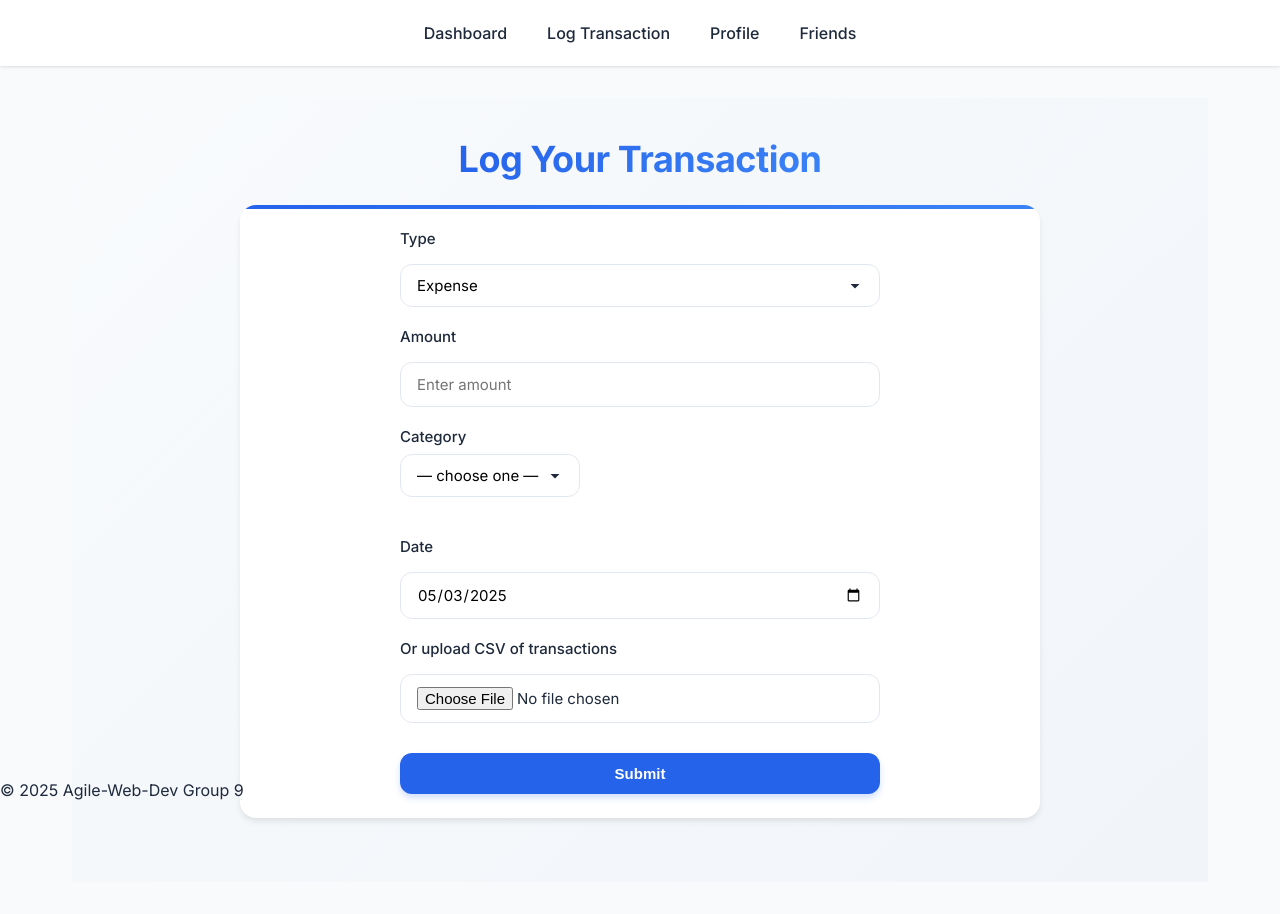
After one commit to blueberryRhyme/FinanceDataAnalytics, a Flask app: page /transactionForm in a window 1280 px wide. The commit adds this page. Run offline with Flask 3, Linux system fonts and the light colour scheme; the visitor is signed in with stand-in values (Sample User, id 1); some libraries are stand-ins or nearby versions.

Commit message:
changed expense model to a more general type - Transaction, which covers all sorta transaction instead of just expense. adapted data getter API to new model. changed and fixed the form for logging transaction.

```diff
--- a/app/forms.py
+++ b/app/forms.py
@@ -1,5 +1,6 @@
 
 from flask_wtf import FlaskForm
+from flask_wtf.file import FileField, FileAllowed
 from wtforms import DecimalField, SelectField, StringField, DateField, SubmitField, PasswordField,BooleanField
 from wtforms.validators import DataRequired, Optional, NumberRange, Email, EqualTo, ValidationError
 from app.models import User
@@ -8,33 +9,105 @@ from app.models import User
 class LogoutForm(FlaskForm):
     submit = SubmitField('Log out')
 
-class ExpenseForm(FlaskForm):
+
+class TransactionForm(FlaskForm):
+    type = SelectField(
+        'Type',
+        choices=[
+            ('expense',  'Expense'),
+            ('income',   'Income'),
+            ('transfer', 'Transfer'),
+        ],
+        validators=[DataRequired("Choose expense, income, or transfer.")]
+    )
+
+    transfer_direction = SelectField(
+        'Transfer Direction',
+        choices=[
+            ('in',  'Incoming (into this account)'),
+            ('out', 'Outgoing (from this account)'),
+        ],
+        validators=[Optional()]
+    )
+
     amount = DecimalField(
         'Amount',
-        validators=[DataRequired(), NumberRange(min=0.01)],
         places=2,
+        validators=[Optional(), NumberRange(min=0.01, message="Must be ≥ $0.01")]
     )
+
     category = SelectField(
         'Category',
         choices=[
-            ('', '— choose one —'),
-            ('food', 'Food'),
+            ('',         '— choose one —'),
+            ('food',     'Food'),
             ('shopping', 'Shopping'),
-            ('health', 'Health'),
-            ('other', 'Other'),
+            ('health',   'Health'),
+            ('salary',   'Salary'),
+            ('refund',   'Refund'),
+            ('other',    'Other'),
         ],
-        validators=[DataRequired()]
+        validators=[Optional()]
     )
     other_category = StringField(
-        'Please specify',
+        'If “Other,” please specify',
         validators=[Optional()]
     )
+
     date = DateField(
         'Date',
         format='%Y-%m-%d',
-        validators=[DataRequired()]
+        validators=[Optional()]
     )
+
+    csv_file = FileField(
+        'Or upload CSV of transactions',
+        validators=[Optional(), FileAllowed(['csv'], 'CSV files only')]
+    )
+
     submit = SubmitField('Submit')
+
+
+    def validate(self, extra_validators=None):
+        """Either CSV upload or manual fields.
+           If manual, enforce based on type + transfer_direction."""
+        # pass the extra_validators through to the base implementation
+        rv = super().validate(extra_validators=extra_validators)
+        if not rv:
+            return False
+
+        # CSV path short-circuits all manual requirements
+        if self.csv_file.data:
+            return True
+
+        errors = False
+
+        # always require amount and date when not CSV
+        if self.amount.data is None:
+            self.amount.errors.append("Amount is required.")
+            errors = True
+
+        if self.date.data is None:
+            self.date.errors.append("Date is required.")
+            errors = True
+
+        # for expense/income require category (+ other if needed)
+        if self.type.data in ('expense', 'income'):
+            if not self.category.data:
+                self.category.errors.append("Category is required.")
+                errors = True
+            elif self.category.data == 'other' and not (self.other_category.data or '').strip():
+                self.other_category.errors.append("Please specify the other category.")
+                errors = True
+
+        # for transfer require transfer_direction
+        if self.type.data == 'transfer':
+            if not self.transfer_direction.data:
+                self.transfer_direction.errors.append("Please choose incoming or outgoing.")
+                errors = True
+
+        return not errors
+
 
 class RegistrationForm(FlaskForm):
     username = StringField('Username', validators=[DataRequired()])
--- a/app/routes.py
+++ b/app/routes.py
@@ -1,11 +1,14 @@
 import csv
+import re
 from collections import defaultdict
 from io import TextIOWrapper
 from flask import Blueprint, render_template, request, redirect, url_for, flash, current_app, jsonify
 from flask_login import login_user, logout_user, current_user, login_required
 from . import db, bcrypt
-from .models import User, Expense
-from app.forms import ExpenseForm, RegistrationForm, LoginForm, LogoutForm
+from .models import User, Transaction
+from app.forms import TransactionForm, RegistrationForm, LoginForm, LogoutForm
+from datetime import datetime
+
 main = Blueprint('main', __name__)
 
 @main.route('/')
@@ -40,7 +43,7 @@ def register():
 @main.route('/login', methods=['GET', 'POST'])
 def login():
     if current_user.is_authenticated:
-        return redirect(url_for('main.expenseForm'))
+        return redirect(url_for('main.transactionForm'))
 
     form = LoginForm()
     if form.validate_on_submit():
@@ -63,25 +66,25 @@ def profile():
 
 
 
-@main.route('/expenseForm', methods=['GET', 'POST'])
+@main.route('/transactionForm', methods=['GET', 'POST'])
 
-def expenseForm():
-    form = ExpenseForm()
+@login_required
+def transactionForm():
+    form = TransactionForm()
 
+    # --- CSV import path ---
     csv_file = request.files.get('csv_file')
     if csv_file and csv_file.filename.lower().endswith('.csv'):
-        stream = TextIOWrapper(csv_file.stream, encoding='utf-8-sig')
-        reader = csv.DictReader(stream)
-        fieldnames = reader.fieldnames or []
+        stream    = TextIOWrapper(csv_file.stream, encoding='utf-8-sig')
+        reader    = csv.DictReader(stream)
+        headers   = reader.fieldnames or []
 
-        # required columns:
-        required = ['date', 'amount', 'description', 'balance']
-        mapping = {}
-        missing = []
-
-
+        # build a mapping from logical keys to the actual header text
+        required  = ['date', 'amount', 'description']
+        mapping   = {}
+        missing   = []
         for key in required:
-            for h in fieldnames:
+            for h in headers:
                 if key in h.strip().lower():
                     mapping[key] = h
                     break
@@ -92,74 +95,121 @@ def expenseForm():
             flash(f"CSV is missing required columns: {', '.join(missing)}", "danger")
             return redirect(request.url)
 
-        # Now process rows using mapping[key] to pull the right column
+        added   = 0
+        # now iterate using the real header names
         for row in reader:
+            dt_raw  = row[mapping['date']].strip()
+            amt_raw = row[mapping['amount']].strip().replace(',', '')
+            desc    = row[mapping['description']].strip().lower()
+
+            # parse date DD/MM/YYYY
             try:
-                dt_raw   = row[mapping['date']].strip()
-                amt_raw  = row[mapping['amount']].strip().replace(',', '')
-                desc_raw = row[mapping['description']].strip()
-                bal_raw  = row[mapping['balance']].strip().replace(',', '')
-
-                amt = float(amt_raw)
-                bal = float(bal_raw)
-            except Exception as e:
-                current_app.logger.warning(f"Skipping bad row {reader.line_num}: {e}")
+                dt_obj = datetime.strptime(dt_raw, "%d/%m/%Y").date()
+            except ValueError:
+                current_app.logger.warning(f"Row {reader.line_num} bad date: {dt_raw}")
                 continue
 
-            expense = Expense(
-                user_id    = current_user.id,
-                date       = dt_raw,
-                amount     = amt,
-                # TODO: improve this / use external lib
-                category   = categorize_by_vendor(desc_raw) or 'Uncategorized'
+            # parse amount (keep sign)
+            try:
+                amt = float(amt_raw)
+            except ValueError:
+                current_app.logger.warning(f"Row {reader.line_num} bad amount: {amt_raw}")
+                continue
+
+            # determine tx_type + category + direction
+            if 'transfer' in desc:
+                tx_type  = 'transfer'
+                direction= 'in' if amt >= 0 else 'out'
+                amt      = abs(amt)
+                cat      = f"Transfer ({'In' if direction=='in' else 'Out'})"
+            else:
+                direction = None
+                if amt >= 0:
+                    tx_type = 'income'
+                    cat     = 'Income'
+                else:
+                    tx_type = 'expense'
+                    amt     = abs(amt)
+                    cat     = categorize_by_vendor(desc) or 'Uncategorized'
+
+            tx = Transaction(
+                user_id            = current_user.id,
+                date               = dt_obj,
+                amount             = amt,
+                category           = cat,
+                type               = tx_type,
+                transfer_direction = direction
             )
-            db.session.add(expense)
+            db.session.add(tx)
+            added += 1
 
         db.session.commit()
-        flash("CSV uploaded and expenses recorded!", "success")
-        return redirect(url_for('main.submission',
-                                amount=expense.amount,
-                                category=expense.category,
-                                date=expense.date))
 
+        flash(f"{added} transactions imported from CSV", "success")
+        return redirect(url_for('main.submission', count=added))
+
+    # --- Manual form path ---
     if form.validate_on_submit():
-        amount = float(form.amount.data)
-        category = form.category.data
-        if category == 'other':
-            category = form.other_category.data.strip() or 'Other'
-        date = form.date.data.isoformat()
+        tx_type  = form.type.data
+        amt       = float(form.amount.data)
+        dt        = form.date.data
 
-        # save to database here
-        expense = Expense(
-            user_id    = current_user.id,
-            amount   = amount,
-            category = category,
-            date     = form.date.data,
+        # build category (with "other" override)
+        if form.category.data == 'other':
+            cat = form.other_category.data.strip()
+        else:
+            cat = form.category.data
+
+        # for transfers, use transfer_direction
+        direction = None
+        if tx_type == 'transfer':
+            direction = form.transfer_direction.data
+            cat = f"Transfer ({'In' if direction=='in' else 'Out'})"
+
+        tx = Transaction(
+            user_id            = current_user.id,
+            date               = dt,
+            amount             = abs(amt),
+            category           = cat,
+            type               = tx_type,
+            transfer_direction = direction
         )
-        db.session.add(expense)
+        db.session.add(tx)
         db.session.commit()
 
+        flash("Transaction recorded!", "success")
+        return redirect(url_for(
+            'main.submission',
+            amount   = tx.amount,
+            category = tx.category,
+            date     = tx.date.isoformat(),
+            tx_type  = tx.type
+        ))
 
-        return redirect(url_for('main.submission',
-                                amount=amount,
-                                category=category,
-                                date=date))
-
-    return render_template('expenseForm.html', form=form)
-
+    return render_template('transactionForm.html', form=form)
 
 @main.route('/submission', methods=['GET'])
+@login_required
 def submission():
+    count    = request.args.get('count', type=int)
+    if count is not None:
+        # Only CSV path
+        return render_template('submission.html', count=count)
+
+    # Otherwise, manual path passes amount/category/date/tx_type
     amount   = request.args.get('amount')
     category = request.args.get('category')
-    date     = request.args.get('date')
+    date      = request.args.get('date')
+    tx_type  = request.args.get('tx_type')
+    return render_template(
+        'submission.html',
+        count    = None,
+        amount   = amount,
+        category = category,
+        date     = date,
+        tx_type  = tx_type
+    )
 
-    if category == 'other':
-        custom = request.form.get('otherCategory', '').strip()
-        if custom:
-            category = custom
-
-    return render_template('submission.html',amount=amount,category=category,date=date)
 
 @main.route('/logout', methods=['POST'])
 @login_required
@@ -177,25 +227,28 @@ def friends():
 
 
 #   grouped by category
-@main.route('/api/expenses')
+@main.route('/api/transaction')
 @login_required
-def api_expenses():
-    rows = (Expense.query
+def api_transactions():
+    # fetch all of this user’s transactions, ordered by date
+    rows = (Transaction.query
             .filter_by(user_id=current_user.id)
-            .order_by(Expense.date)
+            .order_by(Transaction.date)
             .all())
 
+    # group by category
     grouped = defaultdict(list)
-    for e in rows:
-        grouped[e.category].append({
-            'date':   e.date.isoformat(),
-            'amount': e.amount
+    for t in rows:
+        grouped[t.category].append({
+            'date':   t.date.isoformat(),
+            'amount': float(t.amount),     # convert Decimal to float for JSON
+            'type':   t.type.value,              # expense | income | transfer
+            **({'direction': t.transfer_direction} if t.transfer_direction else {})
         })
 
-    #  list of category objects
     data = []
     for category, items in grouped.items():
-        # the last 100 entries:
+        # only keep the last 100 entries per category
         items = items[-100:]
         data.append({
             'category': category,
@@ -205,19 +258,43 @@ def api_expenses():
     return jsonify(data)
 
 VENDOR_MAP = {
-    "woolworth": "Groceries",
-    "coles":      "Groceries",
-    "uber":       "Transport",
-    "shell":      "Fuel",
-    "netflix":    "Entertainment",
-    "balthazar":  "restaurant",
-    "Interest":   "Interest",
-    "Savings":   "Savings",
+    "woolworth":   "Groceries",
+    "coles":       "Groceries",
+    "uber":        "Transport",
+    "transperth":   "Transport",
+    "shell":       "Fuel",
+    "netflix":     "Entertainment",
+    "balthazar":   "Restaurant",
+    "interest":    "Interest",
+    "savings":     "Savings",
 }
+
 
 def categorize_by_vendor(desc: str):
     text = desc.lower()
     for vendor, cat in VENDOR_MAP.items():
-        if vendor in text:
+
+        if re.search(rf'\b{re.escape(vendor)}\b', text):
             return cat
     return None
+
+@main.route("/api/user_search")
+@login_required
+def api_user_search():
+    q = request.args.get("q", "").strip()
+    query = User.query.filter(User.id != current_user.id)
+    if q:
+        query = query.filter(User.username.ilike(f"%{q}%"))
+    matches = query.order_by(User.username).limit(10).all()
+
+    # pre-fetch  friend IDs into a set
+    my_friend_ids = {u.id for u in current_user.friends}
+
+    payload = []
+    for u in matches:
+        payload.append({
+            "id":         u.id,
+            "username":   u.username,
+            "is_friend":  u.id in my_friend_ids
+        })
+    return jsonify(payload)
--- a/app/static/css/main.css
+++ b/app/static/css/main.css
@@ -120,7 +120,8 @@ h3 {
   display: flex;
   flex-direction: column;
   width: 100%;
-  margin: auto;
+  max-width: 480px;
+  margin: 0 auto;
 }
 
 label {
--- a/app/templates/base.html
+++ b/app/templates/base.html
@@ -30,7 +30,7 @@
     <div class="navigation-container">
       <nav class="main-nav">
         <a href="{{ url_for('main.exp1') }}" class="nav-link">Dashboard</a>
-        <a href="{{ url_for('main.expenseForm') }}" class="nav-link">Log Expense</a>
+        <a href="{{ url_for('main.transactionForm') }}" class="nav-link">Log Transaction</a>
         <a href="{{ url_for('main.profile') }}" class="nav-link">Profile</a>
         <a href="{{ url_for('main.friends') }}" class="nav-link">Friends</a>
       </nav>
--- /dev/null
+++ b/app/templates/transactionForm.html
@@ -0,0 +1,103 @@
+{% extends "base.html" %}
+
+{% block title %}Log Transaction{% endblock %}
+
+{% block head %}
+<style>
+  #other-category-container,
+  #transfer-direction-container,
+  #category-container {
+    display: none;
+    margin-top: 0;
+    margin-bottom: 20px;
+  }
+</style>
+{% endblock %}
+
+{% block content %}
+<div class="page-container">
+  <h1>Log Your Transaction</h1>
+
+  <div class="card">
+    <form id="transaction-form"
+          class="form-wrapper"
+          method="POST"
+          action="{{ url_for('main.transactionForm') }}"
+          enctype="multipart/form-data">
+
+      {{ form.csrf_token }}
+
+      <!-- Type -->
+      <label for="type">{{ form.type.label }}</label>
+      {{ form.type(class="input-box") }}
+      {% for err in form.type.errors %}<div class="error">{{ err }}</div>{% endfor %}
+
+      <!-- Transfer Direction -->
+      <div id="transfer-direction-container">
+        <label for="transfer_direction">{{ form.transfer_direction.label }}</label>
+        {{ form.transfer_direction(class="input-box") }}
+        {% for err in form.transfer_direction.errors %}<div class="error">{{ err }}</div>{% endfor %}
+      </div>
+
+      <!-- Amount -->
+      <label for="amount">{{ form.amount.label }}</label>
+      {{ form.amount(class="input-box", placeholder="Enter amount") }}
+      {% for err in form.amount.errors %}<div class="error">{{ err }}</div>{% endfor %}
+
+      <!-- Category -->
+      <div id="category-container">
+        <label for="category">{{ form.category.label }}</label>
+        {{ form.category(class="input-box") }}
+        {% for err in form.category.errors %}<div class="error">{{ err }}</div>{% endfor %}
+      </div>
+
+      <!-- Other Category -->
+      <div id="other-category-container">
+        <label for="other_category">{{ form.other_category.label }}</label>
+        {{ form.other_category(class="input-box", placeholder="Specify category") }}
+        {% for err in form.other_category.errors %}<div class="error">{{ err }}</div>{% endfor %}
+      </div>
+
+      <!-- Date -->
+      <label for="date">{{ form.date.label }}</label>
+      {{ form.date(class="input-box") }}
+      {% for err in form.date.errors %}<div class="error">{{ err }}</div>{% endfor %}
+
+      <!-- CSV Upload -->
+      <label for="csv_file">{{ form.csv_file.label }}</label>
+      {{ form.csv_file(class="input-box") }}
+      {% for err in form.csv_file.errors %}<div class="error">{{ err }}</div>{% endfor %}
+
+      <!-- Submit -->
+      {{ form.submit(class="button") }}
+    </form>
+  </div>
+</div>
+
+<script>
+  const typeField         = document.getElementById('type');
+  const transferDiv       = document.getElementById('transfer-direction-container');
+  const categoryField     = document.getElementById('category');
+  const categoryContainer = document.getElementById('category-container');
+  const otherDiv          = document.getElementById('other-category-container');
+
+  function updateVisibility() {
+    const t = typeField.value;
+
+    transferDiv.style.display       = (t === 'transfer') ? 'block' : 'none';
+    categoryContainer.style.display = (t === 'expense' || t === 'income') ? 'block' : 'none';
+    otherDiv.style.display          = (categoryField.value === 'other') ? 'block' : 'none';
+  }
+
+  document.addEventListener('DOMContentLoaded', () => {
+    updateVisibility();
+    const dateField = document.getElementById('date');
+    if (dateField && !dateField.value) {
+      dateField.value = new Date().toISOString().split('T')[0];
+    }
+  });
+
+  typeField.addEventListener('change', updateVisibility);
+  categoryField.addEventListener('change', updateVisibility);
+</script>
+{% endblock %}
```
Also changed, not shown: app/models.py (+54 -11 lines), app/templates/exp1.html (+10 -5 lines), app/templates/expenseForm.html (deleted, +0 -78 lines), app/templates/submission.html (+15 -2 lines).
